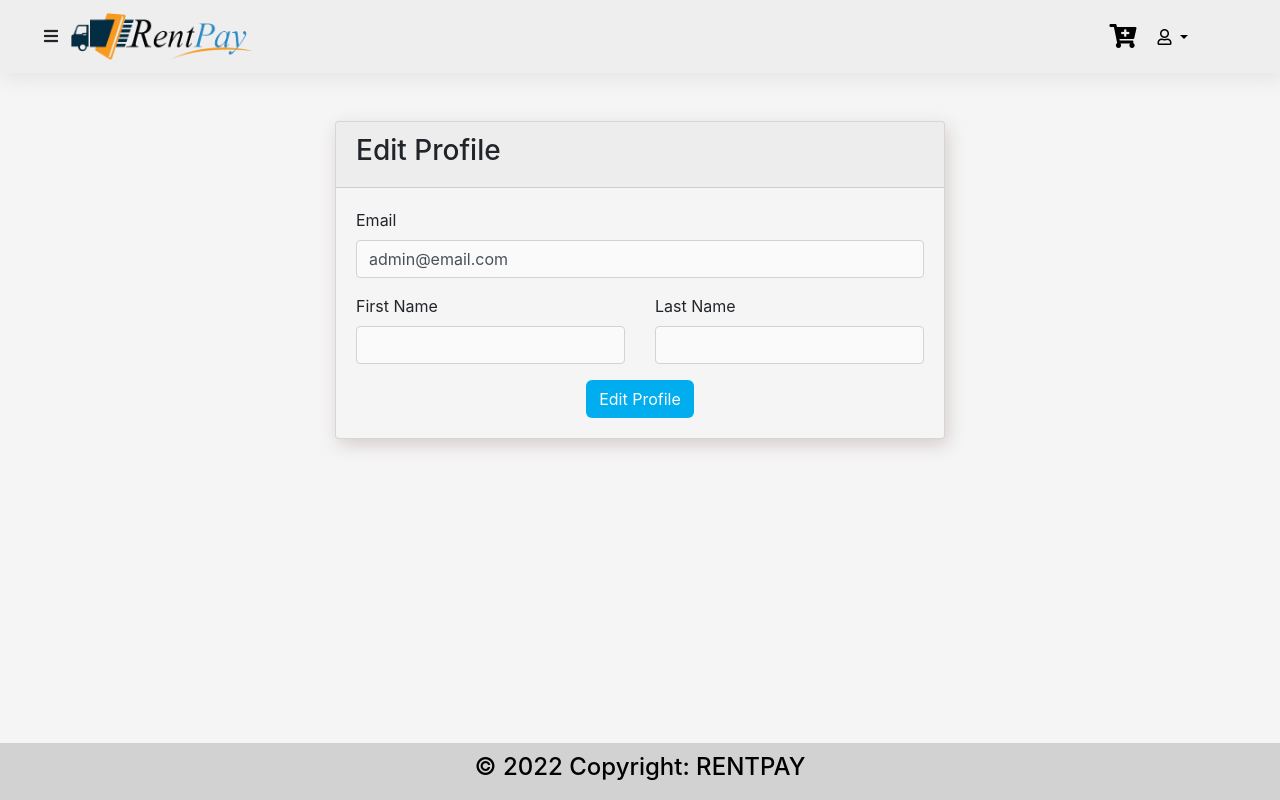
After one commit to rayyanali00/Rental_App_Prod, a Django app: page /accounts/profile/ in a window 1280 px wide. The commit adds this page. Run offline with Django 3.2, Linux system fonts and the light colour scheme; a user stored in the database is signed in; parts of the project's set-up code (start-up, migrations or seed data) failed here and were passed over; some libraries are stand-ins or nearby versions.

Commit message:
code updated

```diff
--- a/products/views.py
+++ b/products/views.py
@@ -53,11 +53,10 @@ class MainRedirect(LoginRequiredMixin, View):
         print(self.request.user.user_role)
         if self.request.user.user_role=='Admin':
             return HttpResponseRedirect(reverse('users:admin-dashboard'))
-
         return HttpResponseRedirect(reverse('products:products'))
 
 
-class DashboardClient(LoginRequiredMixin,FormView):
+class DashboardClient(FormView):
     template_name="product/dashboard_client.html"
     form_class = CategoryForm
     model = Category
@@ -126,7 +125,7 @@ def ProductCategoryApi(request):
 
         return JsonResponse(lst_dct, safe=False)
 
-class ProductListFilter(LoginRequiredMixin,ListView):
+class ProductListFilter(ListView):
     template_name="product/dashboard_client.html"
     def get_queryset(self):
 
--- a/rent_pro/urls.py
+++ b/rent_pro/urls.py
@@ -14,24 +14,24 @@ Including another URLconf
     2. Add a URL to urlpatterns:  path('blog/', include('blog.urls'))
 """
 from django.contrib import admin
-from django.urls import path,inclue,re_path
+from django.urls import path
 from django.conf.urls import include, url
 from . import settings
 from django.conf.urls.static import static
 from django.views.generic import RedirectView
-from django.views.static import serve
 import notifications.urls
 
 urlpatterns = [
     path('admin/', admin.site.urls),
     path('accounts/',include('users.urls', namespace="users"), name="users"),
-    path('',RedirectView.as_view(url='/accounts/login/')),
+    # path('',RedirectView.as_view(url='/accounts/login/')),
+    path('',RedirectView.as_view(url='/users/products/')),
     path('users/',include('products.urls', namespace="products"), name="products"),
     path('payments/',include('payments.urls', namespace="payments"), name="payments"),
 
     path('accounts/', include('allauth.urls')),
     path('inbox/notifications/', include(notifications.urls, namespace='notifications')),
-    # re_path(r'^media/(?P<path>.*)$', serve, {'document_root': settings.MEDIA_ROOT}),
+
 ]
 
 if settings.DEBUG:
--- a/static/css/style.css
+++ b/static/css/style.css
@@ -170,3 +170,25 @@ input {
     color: white !important;
     border: 1px solid transparent !important;
 }
+
+@media screen and (max-width: 1109px) {
+    .offcanvas {
+        width: 50% !important;
+        font-size: 45px !important;
+    }
+}
+
+.offcanvas-header {
+    width: auto !important;
+}
+
+.footer {
+    position: fixed;
+    left: 0;
+    bottom: 0;
+    width: 100%;
+    background-color: rgb(211, 210, 210);
+    color: black;
+    text-align: center;
+    padding: 10px 0px;
+}
--- a/templates/base.html
+++ b/templates/base.html
@@ -57,13 +57,13 @@
     <nav class="navbar navbar-expand-lg navbar-bg navbar-light">
         <div class="container-fluid">
             {% if user.is_authenticated %}
-            <button class="btn toggle-btn float-end" data-bs-toggle="offcanvas" data-bs-target="#offcanvas" role="button">
+            <button class="btn toggle-btn" data-bs-toggle="offcanvas" data-bs-target="#offcanvas" role="button">
                 <!-- <i class="bi bi-arrow-right-square-fill fs-3" data-bs-toggle="offcanvas" data-bs-target="#offcanvas"></i> -->
                 <i class="fas fa-bars" data-bs-toggle="offcanvas" data-bs-target="#offcanvas"></i>
             </button> {% endif %} {% if user.user_role == 'Admin' %}
             <a class="navbar-brand" href="{% url 'users:admin-dashboard' %}"><img src="{% static 'images/main-logo.png' %}" class="navbar-logo" alt=""></a> {% else %}
             <a class="navbar-brand" href="{% url 'products:products' %}"><img src="{% static 'images/main-logo.png' %}" class="navbar-logo" alt=""></a> {% endif %}
-            <button class="navbar-toggler" type="button" data-bs-toggle="collapse" data-bs-target="#navbarNav" aria-controls="navbarNav" aria-expanded="false" aria-label="Toggle navigation">
+            <button class="navbar-toggler ms-auto mb-2 mb-lg-0" type="button" data-bs-toggle="collapse" data-bs-target="#navbarNav" aria-controls="navbarNav" aria-expanded="false" aria-label="Toggle navigation">
             <span class="navbar-toggler-icon"></span>
           </button>
             <div class="collapse navbar-collapse" id="navbarNav">
@@ -76,7 +76,7 @@
                             <i class="far fa-user"></i> {{user.first_name}}
                     </button>
                         <ul class="dropdown-menu me-5" aria-labelledby="dropdownMenuButton1">
-                            <li><a class="dropdown-item" href="#"><i class="far fa-id-card"></i> Profile</a></li>
+                            <li><a class="dropdown-item" href="{% url 'users:profile' %}"><i class="far fa-id-card"></i> Profile</a></li>
                             <li><a class="dropdown-item" href="{% url 'users:logout' %}"><i class="fas fa-sign-out-alt"></i> Logout</a></li>
                         </ul>
                     </div>
@@ -169,10 +169,15 @@
         </div>
     </div>
 
+
+
     <main class="container-fluid mt-5 " role='main'>
         <div class="row ">
             <div class="col-sm ">
                 {% include 'messages.html' %} {% block body %}{% endblock %}
+                <div class="footer">
+                    <h4>© 2022 Copyright: RENTPAY</h4>
+                </div>
             </div>
         </div>
     </main>
--- a/templates/messages.html
+++ b/templates/messages.html
@@ -1,10 +1,14 @@
 <!-- ALERT MESSAGES -->
 {% if messages %} {% for message in messages %}
-<div style="margin-top:3%" class="alert alert-{{message.tags}} alert-dismissible fade show" role="alert">
+<!-- <div style="margin-top:3%" class="alert alert-{{message.tags}} alert-dismissible fade show" role="alert">
     {{message}}
     <button type="button" class="close" data-dismiss="alert" aria-label="Close">
     <span aria-hidden="true">&times;</span>
   </button>
+</div> -->
+<div class="alert alert-{{message.tags}} alert-dismissible fade show" role="alert">
+    {{message}}
+    <button type="button" class="btn-close" data-bs-dismiss="alert" aria-label="Close"></button>
 </div>
 <script>
     let message_tags = "{{message.tags}}";
--- a/users/forms.py
+++ b/users/forms.py
@@ -6,11 +6,33 @@ from django.contrib.auth import get_user_model
 
 User = get_user_model()
 
+
+class LoginForm(forms.ModelForm):
+    class Meta:
+        model = User
+        fields = ['email', 'password']
+
+
+class UserUpdateForm(forms.ModelForm):
+    """
+    This form is used on the profile update page. When the user
+    expects to update certain information from the profile page that
+    belongs to the User table, then we will use this form to display
+    those fields on the profile update page and the respective data
+    will be automatically updated in the user table
+    """
+    email = forms.EmailField()
+    class Meta:
+        model = User
+        fields = ['first_name','last_name', 'email']
+        # fields = ['email',]
+        # exclude = ('first_name','last_name',)
+
+
 class CreateUser(UserCreationForm):
     class Meta:
         model = User
         fields = ["first_name","last_name","email","password1","password2",]
-
 
 class UserUpdateForm(forms.ModelForm):
     email = forms.EmailField()
--- a/users/models.py
+++ b/users/models.py
@@ -1,7 +1,6 @@
 from django.db import models
 from django.contrib.auth.models import AbstractUser,User
 from PIL import Image
-from users.modelmanagers import UserManager
 
 # Create your models here.
 class User(AbstractUser):
@@ -9,17 +8,20 @@ class User(AbstractUser):
         ("Admin","admin"),
         ("General","general"),
     )
+    username = None
+    # username = models.CharField(max_length=255,null=True,blank=True)
     user_role = models.CharField(max_length=120, choices=USER_ROLE_CHOICES, default="General")
-    username = None
+    first_name = models.CharField(max_length=100, blank=False, null=True)
+    last_name = models.CharField(max_length=100, blank=False, null=True)
     email = models.EmailField(max_length=255, unique=True)
-    objects = UserManager()
 
     USERNAME_FIELD = 'email'
     REQUIRED_FIELDS = []
 
 class Profile(models.Model):
     user = models.OneToOneField(User, on_delete=models.CASCADE)
+
     profile_image = models.ImageField(upload_to="item_pics", default="default.jpg")
 
     def __str__(self):
-        return self.user
+        return self.user.email
--- /dev/null
+++ b/users/templates/profile.html
@@ -0,0 +1,51 @@
+{% extends 'base.html' %} {% block title %}
+
+<!-- <form class="" action="" method="post">
+    {% csrf_token %}
+    <fieldset class="form-group">
+        <legend class="border-bottom mb-4 text-center profile-head">Profile Info</legend>
+        {{u_form.email}} {{u_form.first_name}} {{u_form.last_name}}
+    </fieldset>
+    <div class="form-group text-center">
+        <button type="submit" name="button" class="btn btn-outline-info update-profile">Update Profile</button>
+    </div>
+</form> -->
+<title>
+    Edit Profile
+</title>
+{% endblock %} {% block body %}
+
+<div class="row">
+    <div class="col-lg-6 mx-auto">
+        <div class="card prod-card login-card">
+            <div class="card-header">
+                <h3>Edit Profile</h3>
+            </div>
+            <div class="card-body">
+                <form method="post">
+                    {% csrf_token %}
+                    <div class="form-group">
+                        <label for="email">Email</label> {{u_form.email}}
+                    </div>
+                    <div class="form-group">
+                        <div class="row">
+                            <div class="col-lg-6">
+                                <label for="category">First Name</label> {{u_form.first_name}}
+                            </div>
+                            <div class="col-lg-6">
+                                <label for="subcategory">Last Name</label> {{u_form.last_name}}
+                            </div>
+                        </div>
+                    </div>
+                    <div class="text-center">
+                        <button type="submit" class="btn btn-primary book-btn">Edit Profile</button>
+                    </div>
+                </form>
+            </div>
+        </div>
+    </div>
+</div>
+<script>
+    $("input").addClass('form-control')
+</script>
+{% endblock %}
--- a/users/urls.py
+++ b/users/urls.py
@@ -6,8 +6,8 @@ app_name = "users"
 
 urlpatterns = [
     path("login/",auth_views.LoginView.as_view(template_name="login.html", redirect_authenticated_user=True), name="login" ),
+    path("profile/",views.UpdateProfile.as_view(), name="profile" ),
     path("register/",views.RegisterUser.as_view(), name="register" ),
-    path("test/",views.Test.as_view(), name="test" ),
     path("logout/",auth_views.LogoutView.as_view(), name="logout" ),
     path("admin_dashboard/",views.AdminDashboard.as_view(), name="admin-dashboard"),
     path("user_list_template/",views.UserListTemplate.as_view(), name="user-list-template"),
--- a/users/views.py
+++ b/users/views.py
@@ -1,4 +1,4 @@
-from django.shortcuts import render
+from django.shortcuts import render,redirect
 from django.views.generic.base import TemplateView, View
 from django.views.generic.edit import CreateView, DeleteView, UpdateView
 from django.contrib.messages.views import SuccessMessageMixin
@@ -27,7 +27,8 @@ from django.db.models import (Q,
                             DateTimeField,
                             TimeField)
 
-
+from django.contrib.auth import authenticate,login
+from django.contrib import messages
 
 User = get_user_model()
 # Create your views here.
@@ -45,11 +46,25 @@ class RegisterUser(SuccessMessageMixin,CreateView):
         return reverse_lazy('users:login')
 
 class UpdateProfile(LoginRequiredMixin, View):
-    pass
+    """
+        GET REQUEST: Get profile information of a user and prefill
+                     the profile form with the obtained information
+        POST REQUEST: Updates the profile information in the database
+    """
+    def get(self, *args, **kwargs):
+        userform = UserUpdateForm(instance = self.request.user)
+        context = {'u_form': userform}
+        return render(self.request, 'profile.html', context = context)
 
-class Test(LoginRequiredMixin,TemplateView):
-    template_name="test.html"
-    redirect_field_name = None
+    def post(self, *args, **kwargs):
+        userform = UserUpdateForm(self.request.POST, instance = self.request.user)
+        if userform.is_valid():
+            userform.save()
+            messages.success(self.request, f'{self.request.user.email} your profile has been updated')
+            return redirect('users:profile')
+        context = {'u_form': userform}
+        return render(self.request, 'profile.html', context = context)
+
 
 class AdminDashboard(LoginRequiredMixin,TemplateView):
     template_name="admin_dashboard.html"
```
Also changed, not shown: rent_pro/settings.py (+6 -6 lines), users/modelmanagers.py (deleted, +0 -57 lines), db.sqlite3, users/migrations/0001_initial.py, users/migrations/0002_user_username.py (added), users/migrations/0003_remove_user_username.py (added), users/migrations/0004_auto_20220326_2303.py (added).
